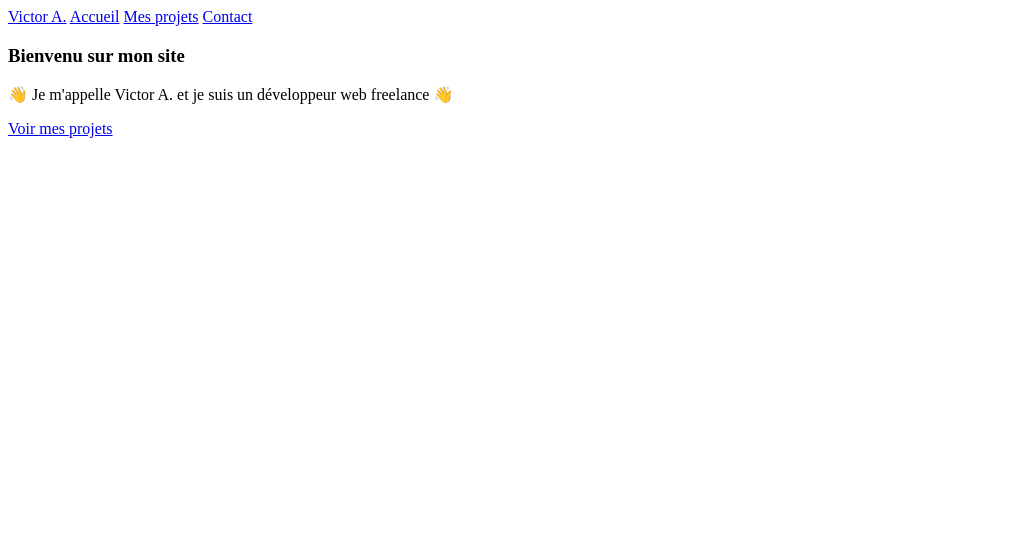
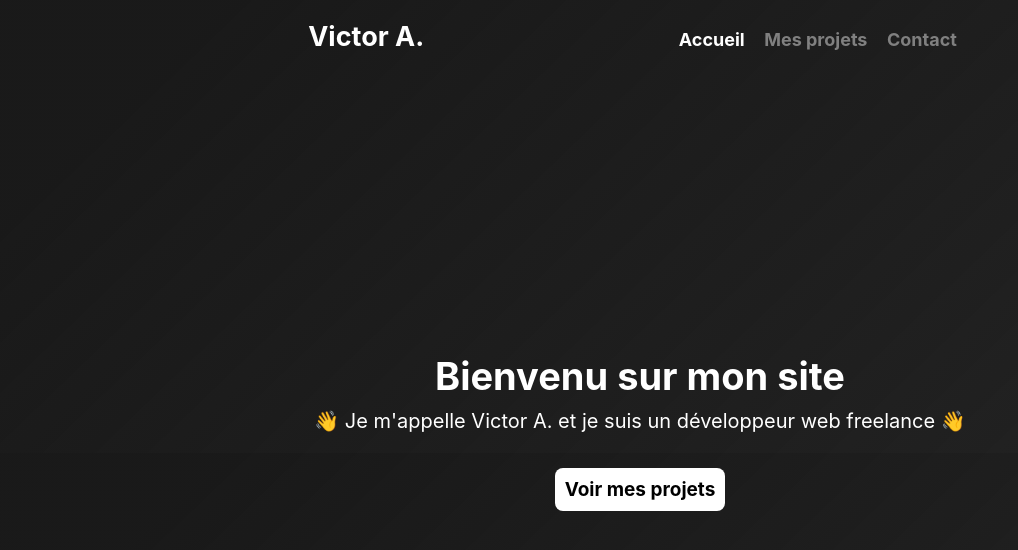
Before and after one commit to victoraldebert/New-website, a plain HTML site: page index.html in a window 1280 px wide. Shown: the whole page, without its empty margins (0-1018 px from the left). Drawn offline with Linux system fonts and the light colour scheme; the site is published under a folder, as on GitHub Pages, so addresses that start at the root find nothing.

Commit message:
Changing access path

```diff
--- a/index.html
+++ b/index.html
@@ -1,12 +1,12 @@
 <!DOCTYPE html>
-<html lang="en">
+<html lang="fr">
 <head>
     <meta charset="UTF-8">
     <meta http-equiv="X-UA-Compatible" content="IE=edge">
     <meta name="viewport" content="width=device-width, initial-scale=1.0">
     <title>Victor A.</title>
-    <link rel="stylesheet" href="/public/css/style.css">
-    <link rel="shortcut icon" href="/public/assets/Logo VA.png">
+    <link rel="stylesheet" href="public/css/style.css">
+    <link rel="shortcut icon" href="public/assets/Logo VA.png">
 </head>
 <body>
     <section>
@@ -14,10 +14,10 @@
             <header>
                 <div class="right">
                     <nav>
-                        <a class="blaze" href="/index.html">Victor A.</a>
-                        <a class="nav1" href="/index.html">Accueil</a>
-                        <a class="nav2" href="/public/html/project.html">Mes projets</a>
-                        <a class="nav3" href="/public/html/contact.html">Contact</a>
+                        <a class="blaze" href="index.html">Victor A.</a>
+                        <a class="nav1" href="index.html">Accueil</a>
+                        <a class="nav2" href="public/html/project.html">Mes projets</a>
+                        <a class="nav3" href="public/html/contact.html">Contact</a>
                     </nav>
                 </div>
             </header>
@@ -27,7 +27,7 @@
         <div class="container2">
             <h3>Bienvenu sur mon site</h3>
             <p>👋 Je m'appelle Victor A. et je suis un développeur web freelance 👋</p>
-            <a class="btn" href="/public/html/project.html">Voir mes projets</a>
+            <a class="btn" href="public/html/project.html">Voir mes projets</a>
         </div>
     </section>
 </body>
```
Also changed, not shown: public/html/contact.html (+3 -3 lines), public/html/project.html (+5 -4 lines).
